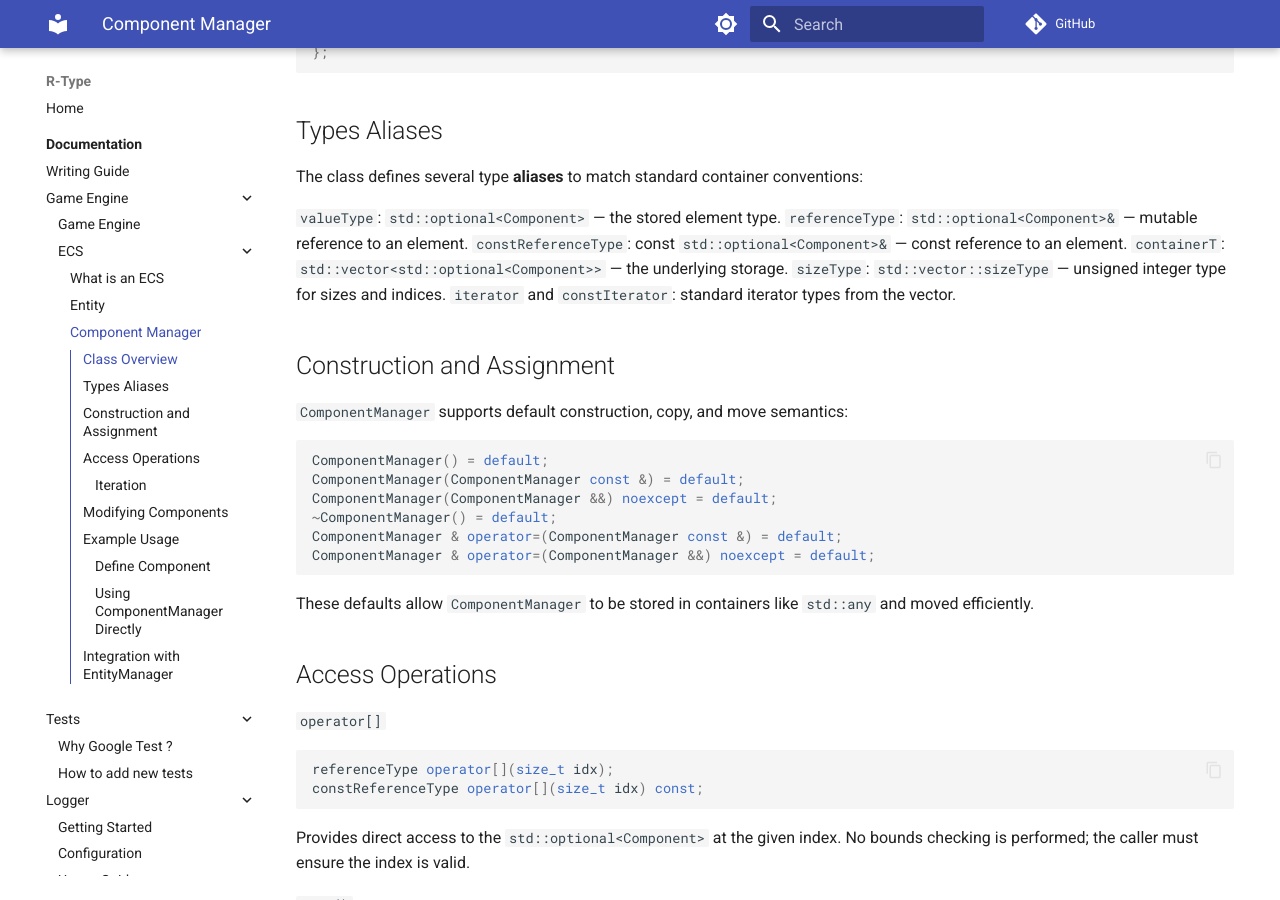
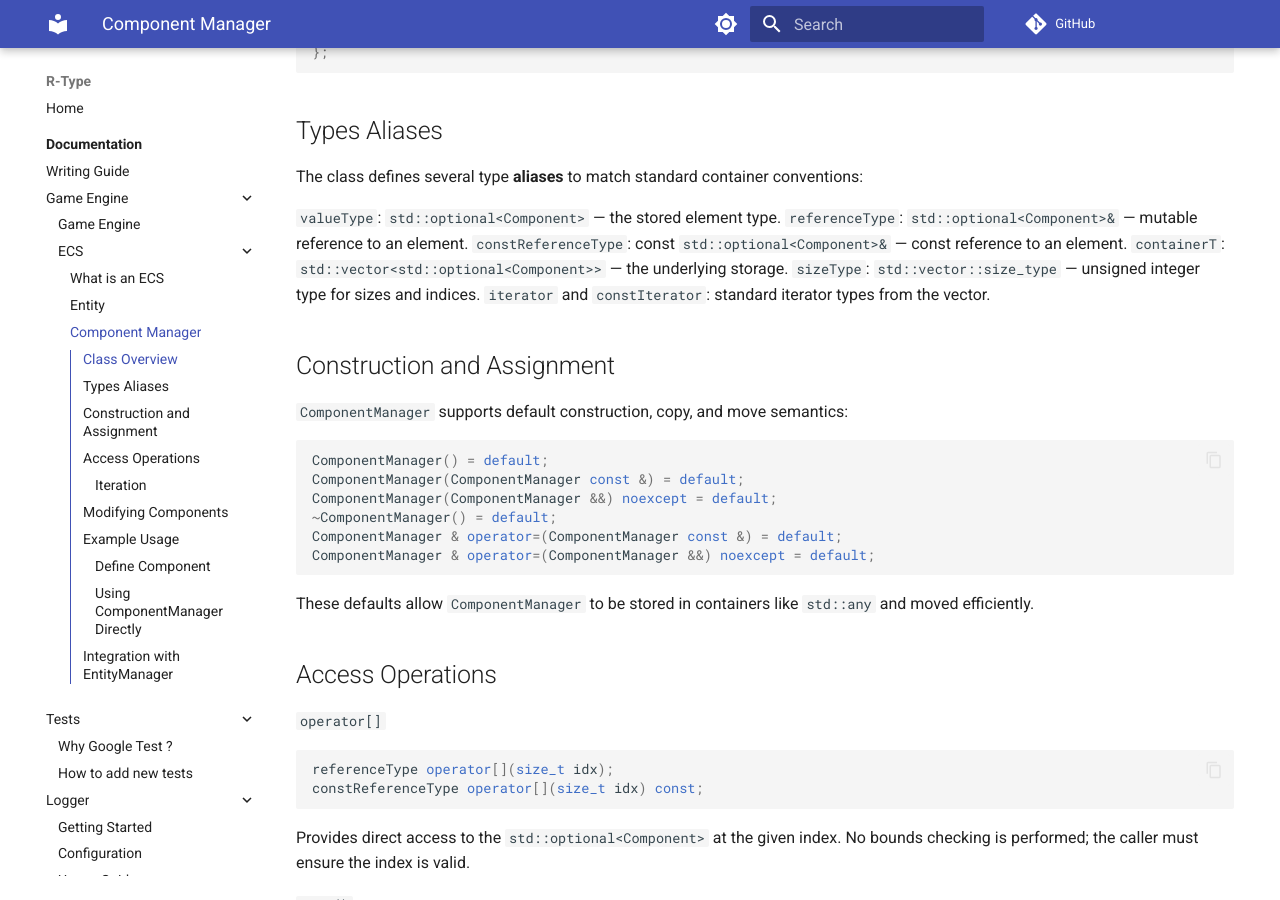
Before and after one commit to eliestroun14/R-Type, an MkDocs documentation site: the page built from docs/Documentation/ECS/component-manager.md, in a window 1280 px wide and 900 px high, scrolled down 1320 px. Built offline with MkDocs 1.6.1 and Material for MkDocs 9.7.7, drawn with Linux system fonts in a browser that asks for light colours; comment, search, counter and statistics services are not loaded.

Commit message:
refactor(MVP/Client): update the doc for ComponentManager

```diff
--- a/docs/Documentation/ECS/component-manager.md
+++ b/docs/Documentation/ECS/component-manager.md
@@ -65,7 +65,7 @@ The class defines several type **aliases** to match standard container conventio
 `referenceType`: `std::optional<Component>&` — mutable reference to an element.
 `constReferenceType`: const `std::optional<Component>&` — const reference to an element.
 `containerT`: `std::vector<std::optional<Component>>` — the underlying storage.
-`sizeType`: `std::vector::sizeType` — unsigned integer type for sizes and indices.
+`sizeType`: `std::vector::size_type` — unsigned integer type for sizes and indices.
 `iterator` and `constIterator`: standard iterator types from the vector.
 
 ## Construction and Assignment
```
